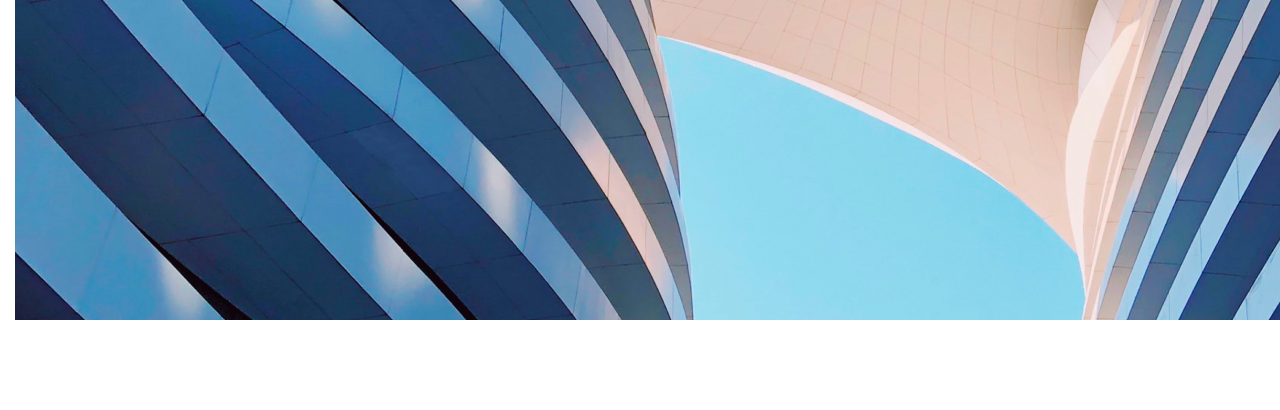
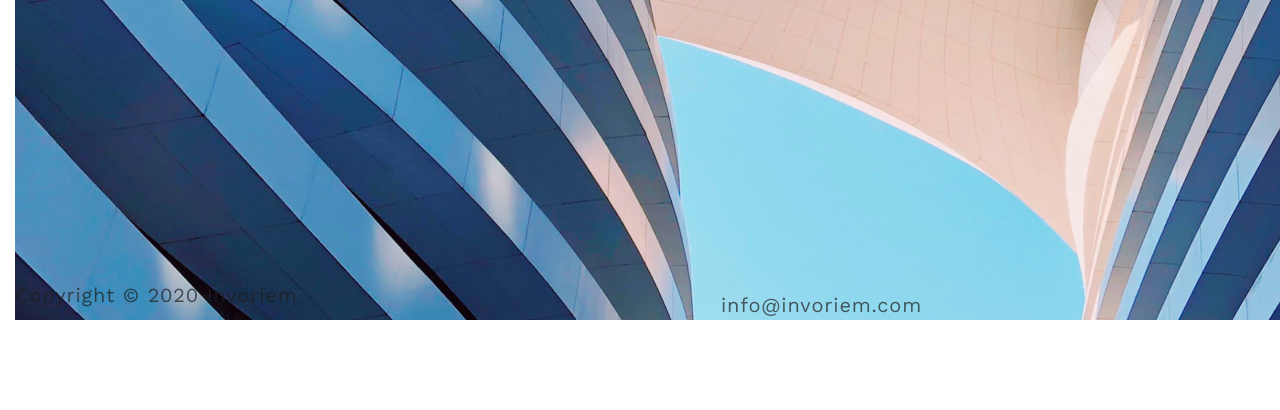
Before and after one commit to nabandz/Invoriem, a website: page src/index.html in a window 1280 px wide. Shown: the part 2940-3350 px from the top of the page. Before the commit the page ends 3260 px from the top, so only its background shows below. Drawn offline with nearby package versions, Linux system fonts and the light colour scheme; files that its build step writes are made by us from their sources.

Commit message:
feature: create footer

```diff
--- a/src/index.html
+++ b/src/index.html
@@ -94,6 +94,33 @@
         </div>
     </section>
 
+    <footer class="footer">
+        <div class="container">
+            <div class="footer__wrapper">
+                <div class="footer__copyright">Copyright © 2020 Invoriem</div>
+                <div class="footer__nav">
+                    <div class="footer__email">
+                        <a href="mailto:info@invoriem.com">info@invoriem.com</a>
+                    </div>
+                    <div class="footer__socials">
+                        <a href="!#" class="footer__icons">
+                            <img src="icons/social/instagram.svg" alt="instagram">
+                        </a>
+                        <a href="!#" class="footer__icons">
+                            <img src="icons/social/facebook.svg" alt="facebook">
+                        </a>
+                        <a href="!#" class="footer__icons">
+                            <img src="icons/social/twitter.svg" alt="twitter">
+                        </a>
+                        <a href="!#" class="footer__icons">
+                            <img src="icons/social/linkedIn.svg" alt="linkedIn">
+                        </a>
+                    </div>
+                </div>
+            </div>
+        </div>
+    </footer>
+
     <script src="https://cdnjs.cloudflare.com/ajax/libs/jquery/3.6.1/jquery.min.js" integrity="sha512-aVKKRRi/Q/YV+4mjoKBsE4x3H+BkegoM/em46NNlCqNTmUYADjBbeNefNxYV7giUp0VxICtqdrbqU7iVaeZNXA==" crossorigin="anonymous" referrerpolicy="no-referrer"></script>
     <script src="https://cdnjs.cloudflare.com/ajax/libs/OwlCarousel2/2.3.4/owl.carousel.min.js" integrity="sha512-bPs7Ae6pVvhOSiIcyUClR7/q2OAsRiovw4vAkX+zJbw3ShAeeqezq50RIIcIURq7Oa20rW2n2q+fyXBNcU9lrw==" crossorigin="anonymous" referrerpolicy="no-referrer"></script>
     <script src="js/script.js"></script>
--- /dev/null
+++ b/src/sass/blocks/_footer.scss
@@ -0,0 +1,34 @@
+.footer {
+    padding: 162px 0 82px 0;
+    &__wrapper {
+        display: flex;
+        justify-content: space-between;
+    }
+    &__copyright {
+        font-size: 20px;
+        letter-spacing: 0.04em;
+        color: #1F1F1F;
+        opacity: 0.7;
+    }
+    &__nav {
+        display: flex;
+        align-items: center;
+        column-gap: 104px;
+    }
+    &__email {
+        a {
+            text-decoration: none;
+            font-size: 20px;
+            letter-spacing: 0.04em;
+            color: #1F1F1F;
+            opacity: 0.7;
+        }
+    }
+    &__socials {
+        display: flex;
+        column-gap: 26px;
+        a {
+            text-decoration: none;
+        }
+    }
+}
--- a/src/sass/style.scss
+++ b/src/sass/style.scss
@@ -31,6 +31,7 @@
 @import 'blocks/header';
 @import 'blocks/case-studies';
 @import 'blocks/about';
+@import 'blocks/footer';
 @import 'blocks/button';
 @import 'blocks/title';
 @import 'blocks/description';
```
Also changed, not shown: dist/css/style.min.css, dist/index.html.
